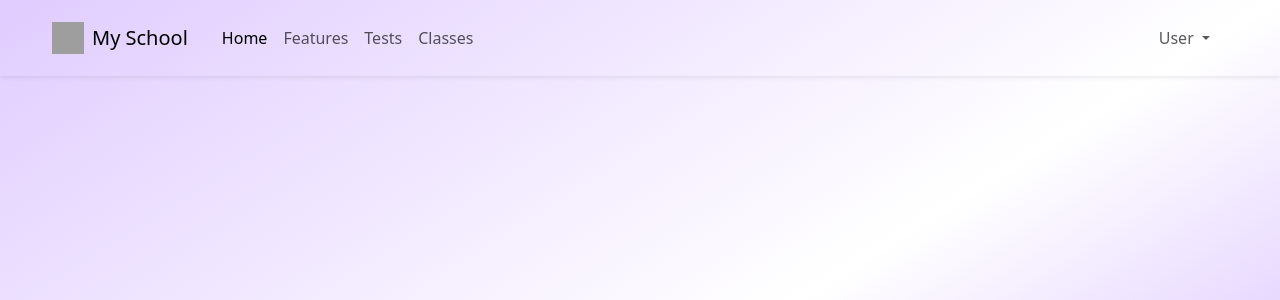
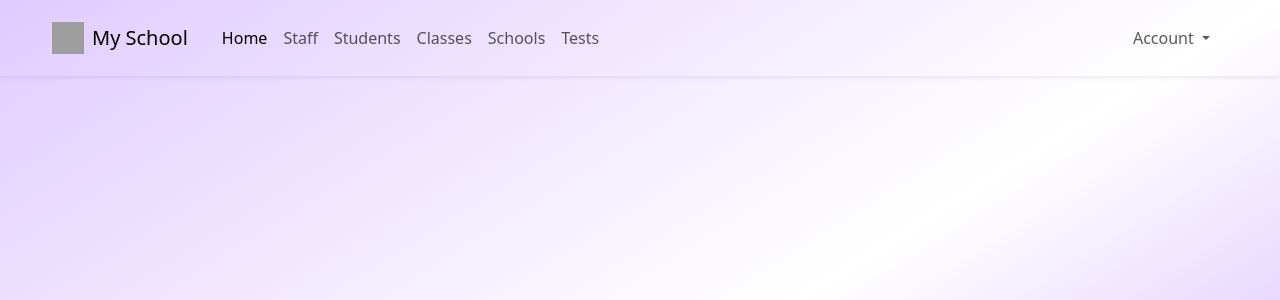
Before and after one commit to lakhtyari-abderrezzak/student_mangement, a PHP site: the page made by private/views/includes/nav.view.php in a window 1280 px wide. Shown: the top 300 px of the page. Run offline with PHP 8.4, Linux system fonts and the light colour scheme; the template is opened without the code that fills it, so the values that code supplies are empty; some libraries are stand-ins or nearby versions; grey boxes are pictures that could not be loaded.

Commit message:
Refactor navigation view: update menu items for better clarity and user access

```diff
--- a/private/views/includes/nav.view.php
+++ b/private/views/includes/nav.view.php
@@ -24,13 +24,19 @@ use Soap\Url;
           <a class="nav-link active" href="<?= ROOT ?>">Home</a>
         </li>
         <li class="nav-item">
-          <a class="nav-link" href="<?= ROOT ?>features">Features</a>
+          <a class="nav-link" href="<?= ROOT ?>users">Staff</a>
+        </li>
+        <li class="nav-item">
+          <a class="nav-link" href="<?= ROOT ?>students">Students</a>
+        </li>
+        <li class="nav-item">
+          <a class="nav-link" href="<?= ROOT ?>classes">Classes</a>
+        </li>
+        <li class="nav-item">
+          <a class="nav-link" href="<?= ROOT ?>schools">Schools</a>
         </li>
         <li class="nav-item">
           <a class="nav-link" href="<?= ROOT ?>tests">Tests</a>
-        </li>
-        <li class="nav-item">
-          <a class="nav-link" href="<?= ROOT ?>classes">Classes</a>
         </li>
       </ul>
       <ul class="navbar-nav ms-auto mb-2 mb-lg-0">
@@ -38,15 +44,15 @@ use Soap\Url;
         <li class="nav-item dropdown">
           <a class="nav-link dropdown-toggle" href="#" id="navbarDropdownMenuLink" role="button"
             data-bs-toggle="dropdown" aria-expanded="false">
-            User
+            <?= Auth::check() ? esc(Auth::getFirst_name()) : 'Account' ?>
           </a>
           <ul class="dropdown-menu justify-content-end" aria-labelledby="navbarDropdownMenuLink">
-            <li><a class="dropdown-item" href="<?= ROOT ?>login">Profile</a></li>
-            <li><a class="dropdown-item" href="<?= ROOT ?>register">Dashboard</a></li>
+            <li><a class="dropdown-item" href="<?= ROOT ?>profile">Profile</a></li>
+            <li><a class="dropdown-item" href="<?= ROOT ?>dashboard">Dashboard</a></li>
             <li>
               <hr class="dropdown-divider">
             </li>
-            <li><a class="dropdown-item" href="#">Logout</a></li>
+            <li><a class="dropdown-item" href="logout">Logout</a></li>
           </ul>
         </li>
       </ul>
```
